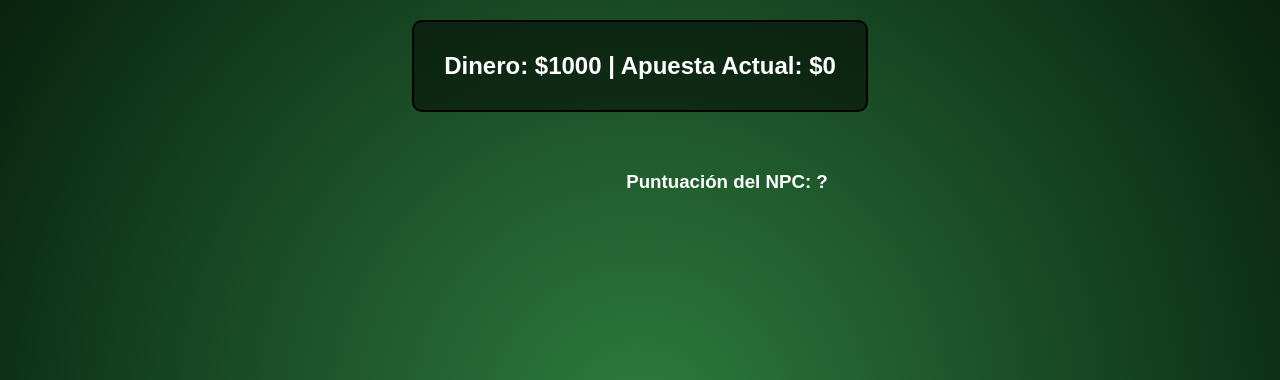
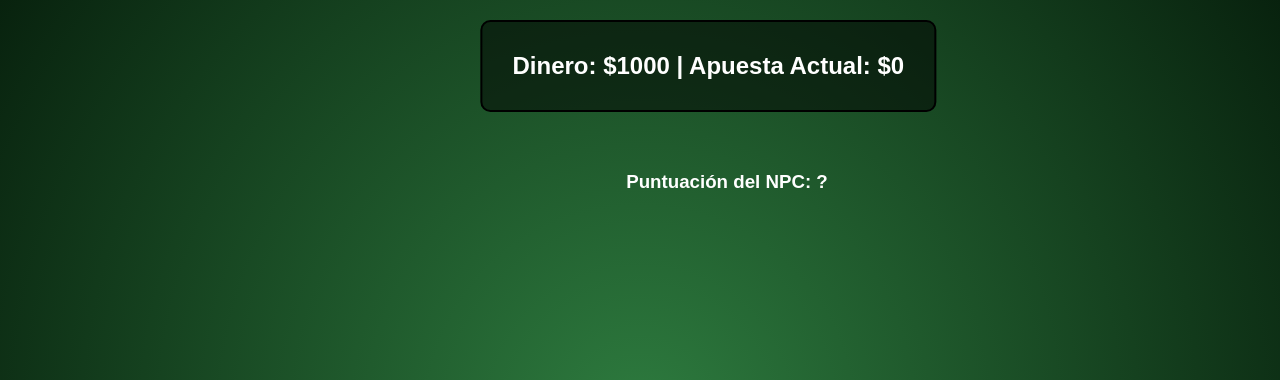
Before and after one commit to sephty/deckOfCards, a plain HTML site: page index.html in a window 1280 px wide. Shown: the top 380 px of the page. Drawn offline with Linux system fonts and the light colour scheme; no server answers.

Commit message:
fix: :bug: correct transform property for header styling

```diff
--- a/styles.css
+++ b/styles.css
@@ -17,6 +17,7 @@ body {
     background: rgba(0, 0, 0, 0.5);
     padding: 10px 30px;
     border-radius: 10px;
+    transform: translatex(15%);
     border: 2px solid #000000;
     max-width: 90%;
 }
```
